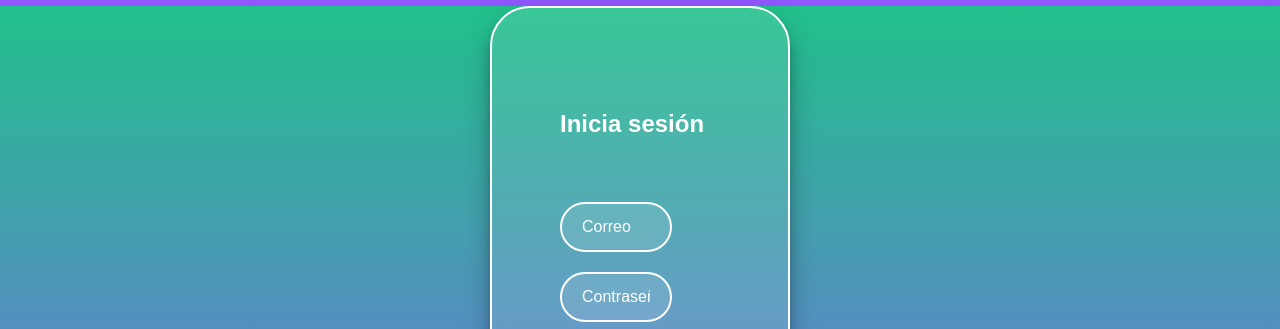
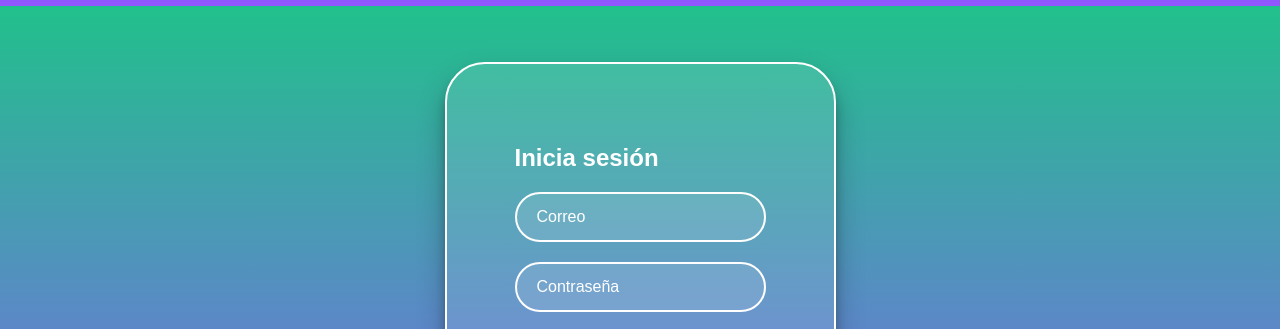
Before and after one commit to carlosmdez/react-project-from-scratch, a React app: page /login in a window 1280 px wide. Shown: the part 94-423 px from the top of the page. Built offline with nearby package versions, Linux system fonts and the light colour scheme; a web font is replaced by a local one.

Commit message:
Updated: Form styles.

```diff
--- a/src/assets/styles/components/Login.scss
+++ b/src/assets/styles/components/Login.scss
@@ -19,9 +19,7 @@
   display: flex;
   flex-direction: column;
   justify-content: space-around;
-  min-height: 700px;
   padding: 60px 68px 40px;
-  width: 300px;
 }
 
 .login__container--form {
--- a/src/assets/styles/components/Search.scss
+++ b/src/assets/styles/components/Search.scss
@@ -23,7 +23,6 @@
   margin-bottom: 20px;
   outline: none;
   padding: 0px 20px;
-  width: 70%;
 }
 
 ::placeholder {
```
